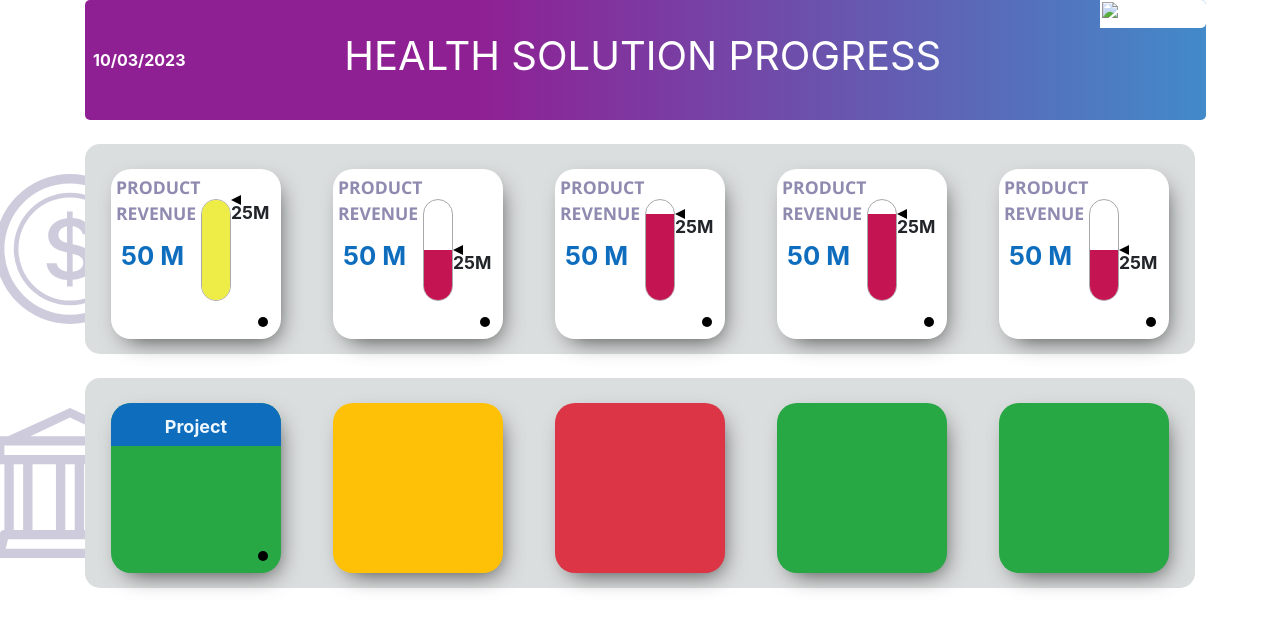
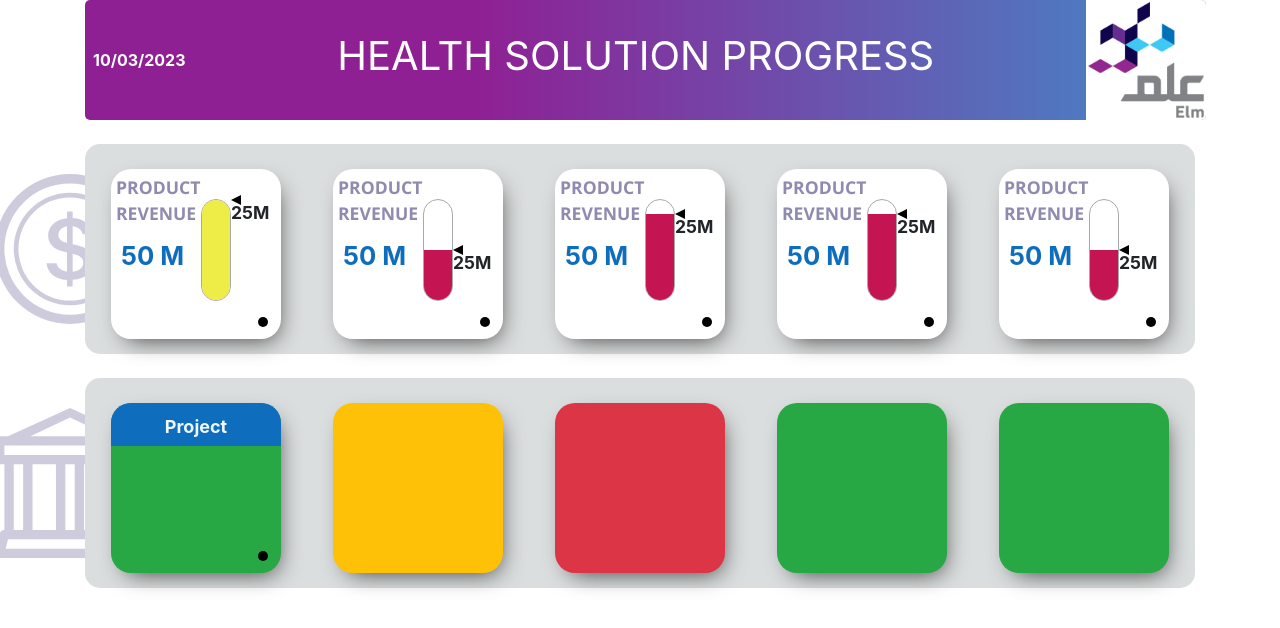
Before and after one commit to mshamrok/testpmo, a plain HTML site: page index.html in a window 1280 px wide. Drawn offline with nearby package versions, Linux system fonts and the light colour scheme; the site is published under a folder, as on GitHub Pages, so addresses that start at the root find nothing.

Commit message:
Update index.html

```diff
--- a/index.html
+++ b/index.html
@@ -22,7 +22,7 @@
                <div class="title ">
                     <h1>health solution progress</h1>
                </div>
-               <div class="logo"><img src="/images/elm.png" alt="elm_logo"></div>
+               <div class="logo"><img src="elm.png" alt="elm_logo"></div>
           </div>
 
           <div class="financial mt-4 d-flex  justify-content-around  ">
```
